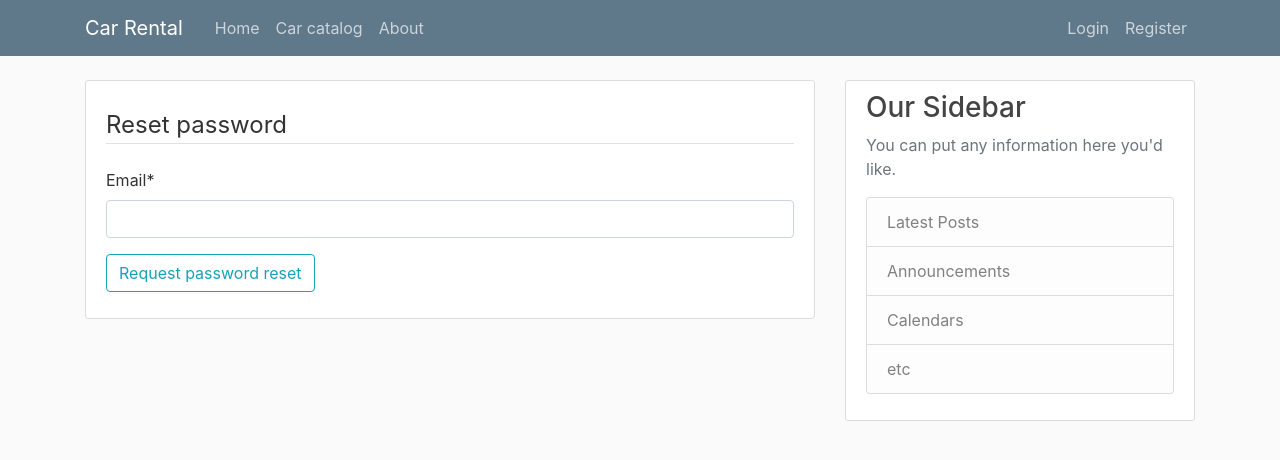
After one commit to SteventsStuff/DjangoCarRentalService, a Django app: page /password-reset/ in a window 1280 px wide. The commit adds this page. Shown: the top 460 px of the page. Run offline with Django 3.2, Linux system fonts and the light colour scheme; some libraries are stand-ins or nearby versions.

Commit message:
add ability to reset password (not working now due to SMTP error)

```diff
--- a/car_rental/urls.py
+++ b/car_rental/urls.py
@@ -16,17 +16,12 @@ Including another URLconf
 from django.conf import settings
 from django.conf.urls.static import static
 from django.contrib import admin
-from django.contrib.auth import views as auth_viwes
 from django.urls import path, include
-from users import views as user_views
 
 urlpatterns = [
     path('admin/', admin.site.urls),
-    path('register/', user_views.register, name='register'),
-    path('profile/', user_views.profile, name='profile'),
-    path('login/', auth_viwes.LoginView.as_view(template_name='users/login.html'), name='login'),
-    path('logout/', auth_viwes.LogoutView.as_view(template_name='users/logout.html'), name='logout'),
     path('', include('rental.urls')),
+    path('', include('users.urls')),
 ]
 
 if settings.DEBUG:
--- a/users/templates/users/login.html
+++ b/users/templates/users/login.html
@@ -9,6 +9,9 @@
             {{ form|crispy }}
             <div class="form-group">
                 <button class="btn btn-outline-info" type="submit">Login</button>
+                <small class="text-muted">
+                    <a class="ml-2" href="{% url 'password_reset' %}">Forgot Password?</a>
+                </small>
             </div>
         </form>
         <div class="border-top pt-3">
--- /dev/null
+++ b/users/templates/users/password_reset.html
@@ -0,0 +1,15 @@
+{% extends "rental/base.html" %}
+{% load crispy_forms_tags %}
+{% block content %}
+    <div class="content-section">
+        <form method="POST">
+            {% csrf_token %}
+            <fieldset class="form-group"></fieldset>
+            <legend class="border-bottom mb-4">Reset password</legend>
+            {{ form|crispy }}
+            <div class="form-group">
+                <button class="btn btn-outline-info" type="submit">Request password reset</button>
+            </div>
+        </form>
+    </div>
+{% endblock content %}
--- /dev/null
+++ b/users/templates/users/password_reset_done.html
@@ -0,0 +1,6 @@
+{% extends "rental/base.html" %}
+{% block content %}
+    <div class="alert alert-info">
+        An email has been sent with instructions to reset your password
+    </div>
+{% endblock content %}
--- /dev/null
+++ b/users/urls.py
@@ -0,0 +1,31 @@
+from django.urls import path
+from django.contrib.auth import views as auth_views
+
+from users import views as user_views
+
+
+urlpatterns = [
+    path('register/', user_views.register, name='register'),
+    path('profile/', user_views.profile, name='profile'),
+    path('login/', auth_views.LoginView.as_view(template_name='users/login.html'), name='login'),
+    path('logout/', auth_views.LogoutView.as_view(template_name='users/logout.html'), name='logout'),
+    path(
+        'password-reset/', auth_views.PasswordResetView.as_view(template_name='users/password_reset.html'),
+        name='password_reset'
+    ),
+    path(
+        'password-reset/done',
+        auth_views.PasswordResetDoneView.as_view(template_name='users/password_reset_done.html'),
+        name='password_reset_done'
+    ),
+    path(
+        'password-reset-confirm/<uidb64>/<token>',
+        auth_views.PasswordResetConfirmView.as_view(template_name='users/password_reset_confirm.html'),
+        name='password_reset_confirm'
+    ),
+    path(
+        'password-reset-complete/',
+        auth_views.PasswordResetCompleteView.as_view(template_name='users/password_reset_complete.html'),
+        name='password_reset_complete'
+    ),
+]
```
Also changed, not shown: users/templates/users/password_reset_complete.html (added, +7 -0 lines), users/templates/users/password_reset_confirm.html (added, +15 -0 lines).
